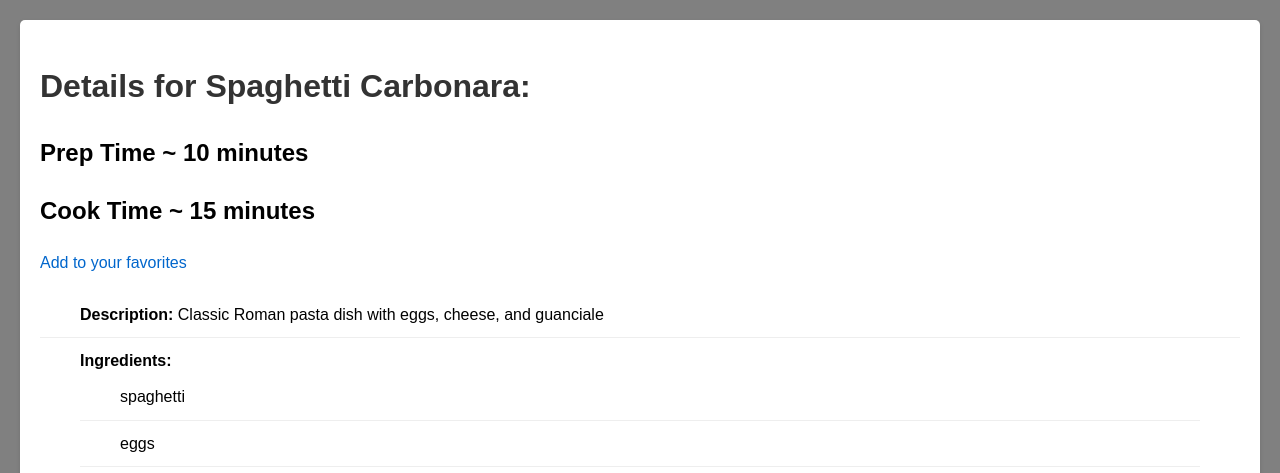
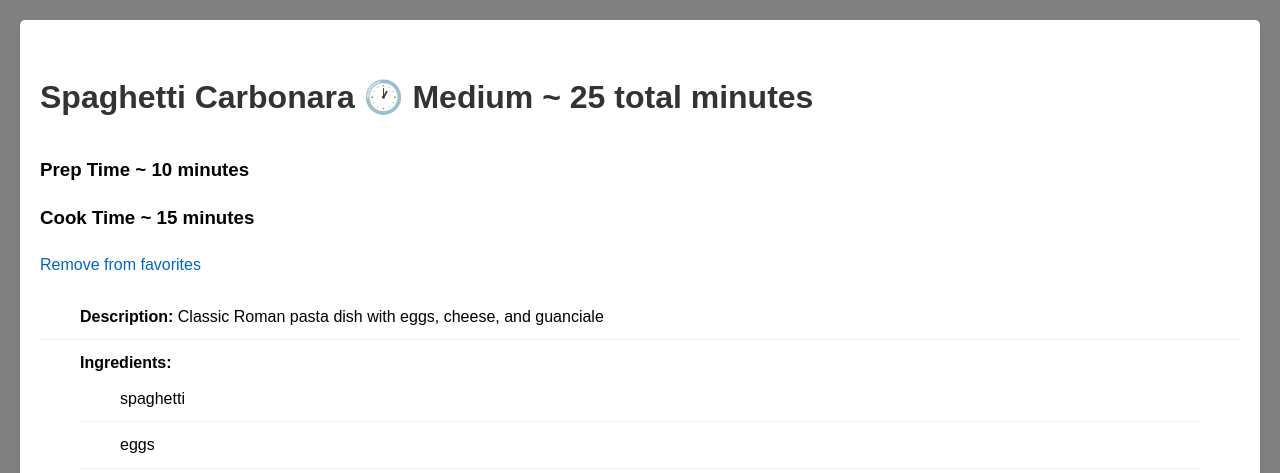
Before and after one commit to CorbinBlackard/Flask_Recipe_App, a Flask app: page /recipe_detail/1 in a window 1280 px wide. Shown: the part 66-539 px from the top of the page. Run offline with Flask 3, Linux system fonts and the light colour scheme.

Commit message:
Added quick, medium, slow

```diff
--- a/app.py
+++ b/app.py
@@ -10,6 +10,7 @@
 @app.route('/recipe_detail/<int:recipe_id>')
 def recipe_detail(recipe_id):
 	recipe = next((r for r in recipes if r.recipe_id==recipe_id), None)
+	total_time = recipe.prep_time + recipe.cook_time
 	if recipe:
 		return render_template('recipe_detail.html', recipe=recipe, recipes=recipes, current_user=current_user)
 	else:
--- a/templates/recipe_detail.html
+++ b/templates/recipe_detail.html
@@ -1,9 +1,18 @@
 {% extends "base.html" %}
 {% block content %}
-<h1>Details for {{recipe.title}}: </h1>
-<h2>Prep Time ~ {{recipe.prep_time}} minutes </h2>
+<h1>
+	<p>{{recipe.title}}
+		{% set total_time = recipe.prep_time + recipe.cook_time %}
+		{% if total_time < 20 %} ⚡ Quick {% elif total_time <=45 %} 🕐 Medium {% else %} ⏳ Slow {% endif %} ~
+			{{total_time}} total minutes </p>
+</h1>
+
+
+
+<!-- <h1>Details for {{recipe.title}}: ~{{total_time}} minutes</h1> -->
+<h3>Prep Time ~ {{recipe.prep_time}} minutes </h3>
 {% if recipe.cook_time > 0 %}
-<h2>Cook Time ~ {{recipe.cook_time}} minutes </h2>
+<h3>Cook Time ~ {{recipe.cook_time}} minutes </h3>
 {% endif %}
 {% if recipe not in current_user.favorite_recipes %}
 <a href="{{url_for('add_favorite', recipe_id=recipe.recipe_id)}}">Add to your favorites</a>
@@ -31,6 +40,5 @@
 	<li>Recipe Created On: {{recipe.created_date.strftime('%D')}} </li>
 </ul>
 
-
 <p><a href="{{url_for('index')}}">Back to All Recipes</a></p>
 {% endblock %}
```
